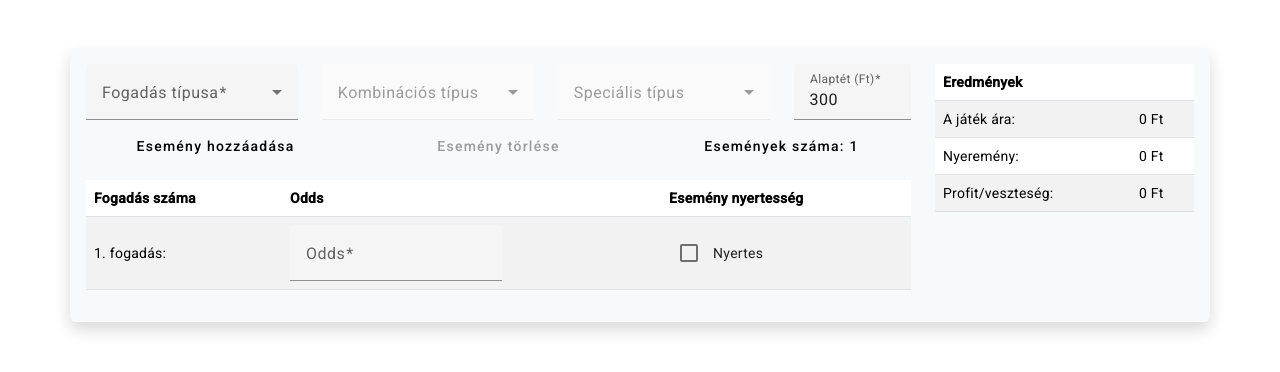
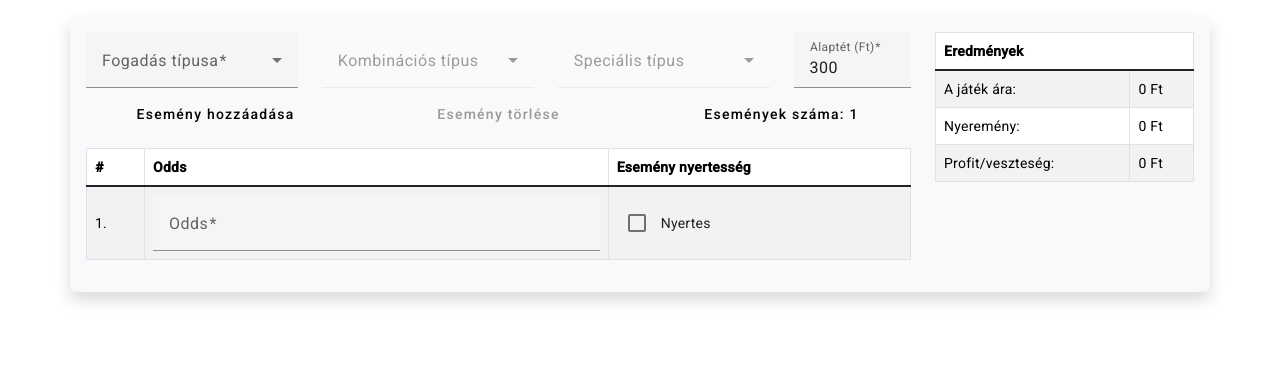
Before and after one commit to Medvetojas/TippmixKalkulator, an Angular app: page / in a window 1280 px wide. Shown: the top 372 px of the page. Built offline with nearby package versions, Linux system fonts and the light colour scheme.

Commit message:
css fixes

```diff
--- a/src/app/betting-slip-calculator/betting-slip-calculator.component.html
+++ b/src/app/betting-slip-calculator/betting-slip-calculator.component.html
@@ -1,4 +1,4 @@
-<div class="container mt-5 shadow p-3 mb-5 bg-body-tertiary rounded">
+<div class="container mt-3 mb-3 shadow p-3 bg-body-tertiary rounded">
   <div class="row">
     <div class="col-lg-9">
       <form [formGroup]="bettingSlipForm" (ngSubmit)="submitBettingSlip()">
@@ -59,11 +59,11 @@
             <button mat-button type="button">Események száma: {{events.length}}</button>
           </div>
         </div>
-      <table class="table table-striped mt-3">
+      <table class="table table-striped table-bordered mt-3 table-responsive">
         <thead>
           <tr>
             <th>
-              Fogadás száma
+              <strong>#</strong>
             </th>
             <th>
               Odds
@@ -73,14 +73,14 @@
             </th>
           </tr>
         </thead>
-        <tbody>
+        <tbody class="table-group-divider">
           <ng-container formArrayName="events">
             <tr *ngFor="let event of events.controls; let i=index" [formGroupName]="i">
               <td class="align-middle">
-                {{i+1}}. fogadás:
+                {{i+1}}.
               </td>
               <td class="align-middle">
-                <mat-form-field appearance="fill">
+                <mat-form-field class="w-100">
                   <mat-label>Odds</mat-label>
                   <input matInput formControlName="odds" type="number">
                   @if (event.invalid){
@@ -98,13 +98,13 @@
       </form>
     </div>
     <div class="col-lg-3">
-      <table class="table table-striped">
+      <table class="table table-striped table-bordered align-middle">
         <thead>
           <tr>
             <th colspan="2">Eredmények</th>
           </tr>
         </thead>
-        <tbody>
+        <tbody class="table-group-divider">
           <tr>
             <td>
               A játék ára:
--- a/src/app/betting-slip-calculator/betting-slip-calculator.component.scss
+++ b/src/app/betting-slip-calculator/betting-slip-calculator.component.scss
@@ -1,6 +1,4 @@
-.mat-form-field-infix {
-    top: 0em !important;
- }
- .mat-form-field-suffix {
-    top: 0em !important;
- }
+.mat-mdc-form-field-infix {
+    min-width: 100px !important;
+    width: auto !important;
+}
--- a/src/app/betting-slip-calculator/betting-slip-calculator.component.ts
+++ b/src/app/betting-slip-calculator/betting-slip-calculator.component.ts
@@ -1,4 +1,4 @@
-import { Component, OnInit } from '@angular/core';
+import { Component, OnInit, ViewEncapsulation } from '@angular/core';
 import {MatButtonModule} from '@angular/material/button';
 import {AbstractControl, FormArray, FormBuilder, FormControl, FormGroup, FormsModule, ReactiveFormsModule, Validators} from '@angular/forms';
 import {MatInputModule} from '@angular/material/input';
@@ -21,7 +21,8 @@ import { CommonModule } from '@angular/common';
     MatCheckboxModule
   ],
   templateUrl: './betting-slip-calculator.component.html',
-  styleUrl: './betting-slip-calculator.component.scss'
+  styleUrl: './betting-slip-calculator.component.scss',
+  encapsulation: ViewEncapsulation.None
 })
 export class BettingSlipCalculatorComponent implements OnInit {
   bettingSlipForm!: FormGroup;
```
